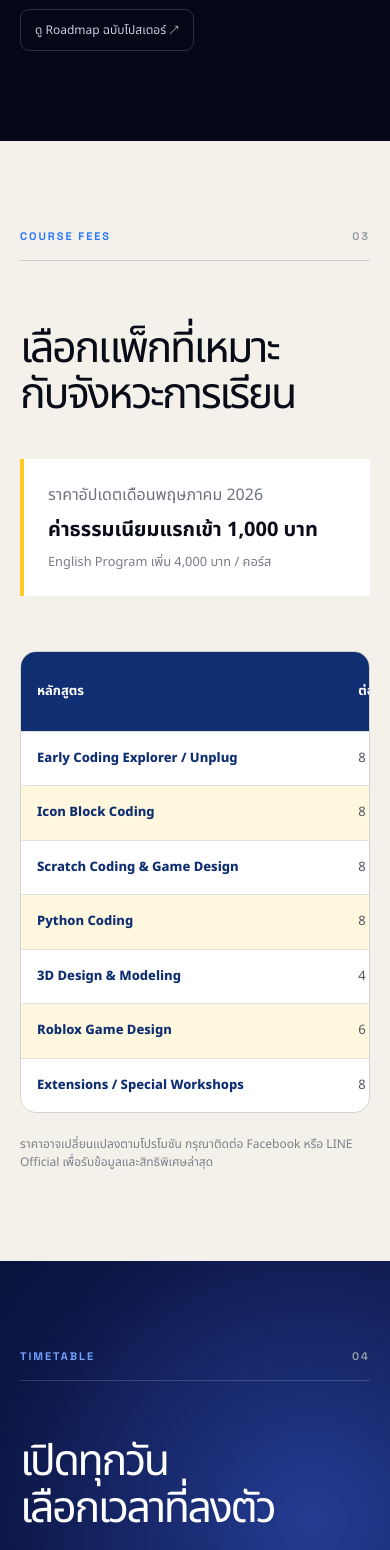
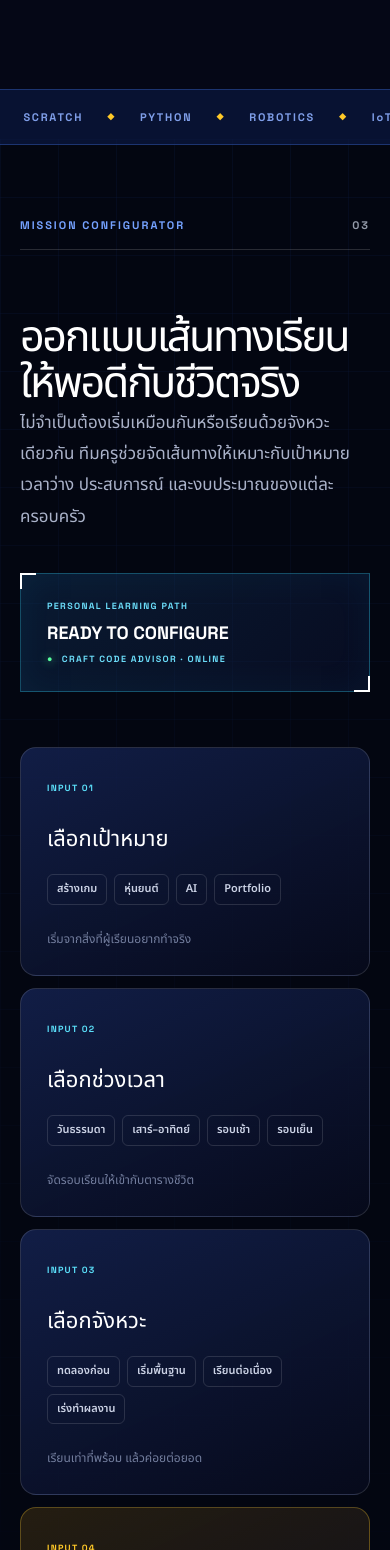
Before and after one commit to art19april/craft-code-robotic, a Next.js app: page / in a window 390 px wide. Shown: the part 5238-6788 px from the top of the page. Built offline with nearby package versions, Linux system fonts and the light colour scheme.

Commit message:
Replace pricing with flexible technology learning experience

```diff
--- a/app/globals.css
+++ b/app/globals.css
@@ -143,6 +143,36 @@ button, summary { font: inherit; }
 .fee-table tr:nth-child(even) td { background: #fff8df; }
 .fee-note { margin: 22px 0 0; color: #7b808b; font-size: 12px; }
 
+.flex-section { position: relative; overflow: hidden; padding: 0 max(6vw,32px) 120px; background: #030611; }
+.flex-section::before { content: ""; position: absolute; inset: 50px 0 0; opacity: .16; background-image: linear-gradient(rgba(54,113,255,.35) 1px,transparent 1px),linear-gradient(90deg,rgba(54,113,255,.35) 1px,transparent 1px); background-size: 58px 58px; mask-image: linear-gradient(to bottom,#000,transparent 82%); }
+.tech-ticker { position: relative; z-index: 1; width: calc(100% + 12vw); margin: 0 -6vw 100px; padding: 20px 6vw; display: flex; align-items: center; justify-content: space-between; gap: 24px; overflow: hidden; border-top: 1px solid rgba(74,131,255,.3); border-bottom: 1px solid rgba(74,131,255,.3); background: rgba(12,25,68,.65); color: #7f9ee8; font: 650 11px var(--font-display),sans-serif; letter-spacing: .16em; white-space: nowrap; }
+.tech-ticker i { color: var(--gold); font-style: normal; font-size: 7px; }
+.flex-section > .section-kicker,.flex-head,.config-grid,.config-output { position: relative; z-index: 1; }
+.flex-head { display: grid; grid-template-columns: 1.2fr .8fr; gap: 10vw; align-items: end; margin: 65px 0 55px; }
+.flex-head h2,.lab-head h2 { margin: 0; font-size: clamp(42px,5.2vw,78px); line-height: 1.08; letter-spacing: -.055em; }
+.flex-head p { max-width: 720px; color: #aab2c9; font-size: 17px; line-height: 1.85; }
+.system-status { position: relative; display: grid; gap: 9px; padding: 26px; border: 1px solid rgba(50,222,255,.3); background: linear-gradient(135deg,rgba(21,64,111,.35),rgba(18,26,68,.3)); box-shadow: inset 0 0 35px rgba(31,190,255,.06); }
+.system-status::before,.system-status::after { content: ""; position: absolute; width: 16px; height: 16px; border-color: #42d9ff; }
+.system-status::before { top: -1px; left: -1px; border-top: 2px solid; border-left: 2px solid; }.system-status::after { right: -1px; bottom: -1px; border-right: 2px solid; border-bottom: 2px solid; }
+.system-status span,.system-status small { color: #6bdcf8; font: 650 9px var(--font-display),sans-serif; letter-spacing: .15em; }.system-status strong { color: #fff; font: 700 18px var(--font-display),sans-serif; }.system-status small::before { content: "●"; margin-right: 8px; color: #58ff9f; text-shadow: 0 0 10px #58ff9f; }
+.config-grid { display: grid; grid-template-columns: repeat(4,1fr); gap: 12px; }
+.config-grid article { min-height: 285px; padding: 26px; border: 1px solid rgba(255,255,255,.13); border-radius: 16px; background: linear-gradient(155deg,rgba(22,36,85,.78),rgba(7,11,28,.88)); transition: transform .25s,border-color .25s; }
+.config-grid article:hover { transform: translateY(-5px); border-color: rgba(66,217,255,.52); }
+.config-grid article > span { color: #5bdff9; font: 700 9px var(--font-display),sans-serif; letter-spacing: .14em; }
+.config-grid h3 { margin: 25px 0 18px; font-size: 22px; }.config-grid article > div { display: flex; flex-wrap: wrap; gap: 7px; }
+.config-grid b { padding: 6px 9px; border: 1px solid rgba(255,255,255,.13); border-radius: 6px; color: #cbd2e5; font-size: 11px; font-weight: 550; }.config-grid p { margin-top: 24px; color: #737e9e; font-size: 12px; line-height: 1.7; }
+.config-grid .budget-card { border-color: rgba(255,201,40,.3); background: linear-gradient(155deg,rgba(93,68,17,.38),rgba(12,14,30,.88)); }.budget-card > span { color: var(--gold) !important; }.budget-card b { border-color: rgba(255,201,40,.25); }
+.config-output { display: grid; grid-template-columns: auto 1fr auto; gap: 22px; align-items: center; margin-top: 18px; padding: 22px; border: 1px solid rgba(95,139,255,.32); border-radius: 16px; background: rgba(12,23,62,.72); box-shadow: 0 22px 70px rgba(12,56,180,.15); }
+.output-orb { width: 58px; height: 58px; display: grid; place-items: center; border: 1px solid #4d8aff; border-radius: 50%; color: #8bb5ff; background: radial-gradient(circle,rgba(67,139,255,.3),transparent 68%); box-shadow: 0 0 25px rgba(55,129,255,.28); font: 700 14px var(--font-display),sans-serif; }
+.config-output div:nth-child(2) > span { color: #7698eb; font: 700 8px var(--font-display),sans-serif; letter-spacing: .18em; }.config-output h3 { margin: 5px 0; font: 700 20px var(--font-display),sans-serif; }.config-output p { margin: 0; color: #7f89a7; font-size: 12px; }
+
+.lab-section { padding: 120px max(6vw,32px); background: #f3f1e9; color: #090b18; }
+.lab-head { display: grid; grid-template-columns: 1.2fr .8fr; gap: 10vw; align-items: end; margin: 65px 0 55px; }.lab-head > p { color: #656b78; font-size: 17px; line-height: 1.85; }
+.lab-grid { display: grid; grid-template-columns: repeat(3,1fr); gap: 14px; }
+.lab-grid article { position: relative; min-height: 320px; padding: 30px; overflow: hidden; border: 1px solid #d2d3d7; border-radius: 16px; background: #fff; }
+.lab-grid article::after { content: ""; position: absolute; width: 240px; height: 240px; right: -120px; bottom: -120px; border: 1px solid rgba(29,94,255,.25); border-radius: 50%; box-shadow: 0 0 0 25px rgba(29,94,255,.035),0 0 0 50px rgba(29,94,255,.025); }
+.lab-code { color: #2467ff; font: 700 10px var(--font-display),sans-serif; letter-spacing: .16em; }.lab-grid h3 { margin: 70px 0 18px; font: 700 26px/1 var(--font-display),sans-serif; letter-spacing: -.035em; }.lab-grid p { max-width: 340px; color: #686e7b; line-height: 1.7; }.lab-grid article > span { position: absolute; left: 30px; bottom: 28px; color: #7e8592; font: 650 9px var(--font-display),sans-serif; letter-spacing: .13em; }
+
 .schedule-section { display: grid; grid-template-columns: 1fr .8fr; gap: 8vw; align-items: center; padding: 120px max(6vw,32px); background: radial-gradient(circle at 80% 20%,#243c93 0,#0c1645 30%,#050716 70%); }
 .schedule-copy h2 { margin: 58px 0 32px; }.schedule-copy > p { max-width: 650px; color: #aab1c8; line-height: 1.8; }
 .open-hours { display: grid; grid-template-columns: repeat(2,1fr); gap: 10px; margin: 0 0 26px; }
@@ -232,7 +262,7 @@ footer { position: relative; display: grid; grid-template-columns: 1fr 1fr auto;
   .hero-copy { max-width: 850px; }
   .hero-visual { justify-self: center; width: min(78vw, 620px); }
   .portal-frame img { aspect-ratio: 5/4; }
-  .manifesto-grid, .program-intro, .experience-head, .team-head, .fees-head, .schedule-section { grid-template-columns: 1fr; gap: 40px; }
+  .manifesto-grid, .program-intro, .experience-head, .team-head, .fees-head, .schedule-section, .flex-head, .lab-head { grid-template-columns: 1fr; gap: 40px; }
   .outcome-grid { grid-template-columns: repeat(2, 1fr); }
   .outcome-grid article:nth-child(2) { border-right: 0; }
   .program-card { grid-template-columns: 50px 1fr 1fr 48px; }
@@ -240,6 +270,7 @@ footer { position: relative; display: grid; grid-template-columns: 1fr 1fr auto;
   .achievement-image { min-height: 540px; }
   .team-layout { grid-template-columns: 1fr; }
   .staff-poster { max-width: 620px; margin: 30px auto 0; }
+  .config-grid { grid-template-columns: repeat(2,1fr); }.lab-grid { grid-template-columns: 1fr; }.lab-grid article { min-height: 260px; }.lab-grid h3 { margin-top: 48px; }
 }
 
 @media (max-width: 700px) {
@@ -260,9 +291,10 @@ footer { position: relative; display: grid; grid-template-columns: 1fr 1fr auto;
   .floating-card { min-width: 150px; padding: 12px; }
   .card-top { left: -4%; top: 10%; }
   .card-bottom { right: -3%; bottom: 10%; }
-  .manifesto, .program-section, .experience-section, .team-section, .faq-section, .fees-section, .schedule-section { padding: 90px 20px; }
+  .manifesto, .program-section, .experience-section, .team-section, .faq-section, .fees-section, .schedule-section, .lab-section { padding: 90px 20px; }
+  .flex-section { padding: 0 20px 90px; }
   .manifesto-grid { margin: 48px 0 55px; }
-  .manifesto h2, .program-intro h2, .experience-head h2, .achievement-copy h2, .team-head h2, .faq-layout h2, .fees-head h2, .schedule-copy h2 { font-size: 43px; }
+  .manifesto h2, .program-intro h2, .experience-head h2, .achievement-copy h2, .team-head h2, .faq-layout h2, .fees-head h2, .schedule-copy h2, .flex-head h2, .lab-head h2 { font-size: 43px; }
   .outcome-grid { grid-template-columns: 1fr; }
   .outcome-grid article, .outcome-grid article:first-child { border-right: 0; border-bottom: 1px solid #cfd1d6; padding: 26px 0; }
   .outcome-grid h3 { margin-top: 20px; }
@@ -274,6 +306,7 @@ footer { position: relative; display: grid; grid-template-columns: 1fr 1fr auto;
   .course-note { margin-left: 48px; }
   .track-grid { grid-template-columns: 1fr; margin-top: 48px; }.track-card { padding: 24px 20px; }.track-card > p { min-height: 0; }
   .open-hours { grid-template-columns: 1fr; }.schedule-poster img { max-height: 560px; }
+  .tech-ticker { margin: 0 -20px 75px; width: calc(100% + 40px); justify-content: flex-start; overflow: auto; }.config-grid { grid-template-columns: 1fr; }.config-grid article { min-height: 0; }.config-output { grid-template-columns: auto 1fr; }.config-output > a { grid-column: 1/-1; }.lab-grid article { min-height: 280px; }
   .photo-grid { display: flex; flex-direction: column; }
   .photo-grid figure { height: 300px; }
   .photo-grid .photo-large { height: 400px; }
--- a/app/page.tsx
+++ b/app/page.tsx
@@ -43,16 +43,6 @@ const tracks = [
   },
 ];
 
-const fees = [
-  ["Early Coding Explorer / Unplug", "8 ครั้ง · 1 ชม.", "17,900", "–", "–"],
-  ["Icon Block Coding", "8 ครั้ง · 1.5 ชม.", "14,900", "28,310", "40,230"],
-  ["Scratch Coding & Game Design", "8 ครั้ง · 2 ชม.", "17,900", "34,010", "48,330"],
-  ["Python Coding", "8 ครั้ง · 2 ชม.", "18,900", "35,910", "51,030"],
-  ["3D Design & Modeling", "4 ครั้ง · 2 ชม.", "19,900", "37,810", "–"],
-  ["Roblox Game Design", "6 ครั้ง · 2 ชม.", "16,900", "32,110", "45,630"],
-  ["Extensions / Special Workshops", "8 ครั้ง · 3 ชม.", "27,900", "53,010", "–"],
-];
-
 const staff = [
   ["T. ART", "เดชชาติ เจิมประไพ", "Director"],
   ["T. PIM", "อาทิชา เจิมประไพ", "Asst. Director"],
@@ -80,7 +70,7 @@ export default function Home() {
         </a>
         <div className="nav-links">
           <a href="#programs">Roadmap</a>
-          <a href="#fees">ค่าเรียน</a>
+          <a href="#flexible">รูปแบบเรียน</a>
           <a href="#schedule">เวลาเรียน</a>
           <a href="#team">ทีมครู</a>
         </div>
@@ -88,7 +78,7 @@ export default function Home() {
         <details className="mobile-menu">
           <summary aria-label="เปิดเมนู">เมนู</summary>
           <div>
-            <a href="#programs">Roadmap</a><a href="#fees">ค่าเรียน</a><a href="#schedule">เวลาเรียน</a><a href="#team">ทีมครู</a>
+            <a href="#programs">Roadmap</a><a href="#flexible">รูปแบบเรียน</a><a href="#schedule">เวลาเรียน</a><a href="#team">ทีมครู</a>
             <a href={LINE_URL} target="_blank" rel="noreferrer">ทดลองเรียนฟรี ↗</a>
           </div>
         </details>
@@ -141,26 +131,39 @@ export default function Home() {
             </article>
           ))}
         </div>
-        <div className="roadmap-actions">
-          <a href="/updates/curriculum-overview.jpg" target="_blank">ดู Curriculum Overview ↗</a>
-          <a href="/updates/roadmap-and-fees.jpg" target="_blank">ดู Roadmap ฉบับโปสเตอร์ ↗</a>
+        <div className="roadmap-actions"><a href="/updates/curriculum-overview.jpg" target="_blank">ดู Curriculum Overview ↗</a><a href="/updates/free-trial-standee.jpg" target="_blank">ดูภาพรวมสถาบัน ↗</a></div>
+      </section>
+
+      <section className="flex-section" id="flexible">
+        <div className="tech-ticker" aria-label="เทคโนโลยีที่ใช้ในหลักสูตร"><span>SCRATCH</span><i>◆</i><span>PYTHON</span><i>◆</i><span>ROBOTICS</span><i>◆</i><span>IoT</span><i>◆</i><span>GENERATIVE AI</span><i>◆</i><span>CYBERSECURITY</span><i>◆</i><span>3D DESIGN</span></div>
+        <div className="section-kicker light">MISSION CONFIGURATOR <span>03</span></div>
+        <div className="flex-head"><div><h2>ออกแบบเส้นทางเรียน<br />ให้พอดีกับชีวิตจริง</h2><p>ไม่จำเป็นต้องเริ่มเหมือนกันหรือเรียนด้วยจังหวะเดียวกัน ทีมครูช่วยจัดเส้นทางให้เหมาะกับเป้าหมาย เวลาว่าง ประสบการณ์ และงบประมาณของแต่ละครอบครัว</p></div><div className="system-status"><span>PERSONAL LEARNING PATH</span><strong>READY TO CONFIGURE</strong><small>CRAFT CODE ADVISOR · ONLINE</small></div></div>
+        <div className="config-grid">
+          <article><span>INPUT 01</span><h3>เลือกเป้าหมาย</h3><div><b>สร้างเกม</b><b>หุ่นยนต์</b><b>AI</b><b>Portfolio</b></div><p>เริ่มจากสิ่งที่ผู้เรียนอยากทำจริง</p></article>
+          <article><span>INPUT 02</span><h3>เลือกช่วงเวลา</h3><div><b>วันธรรมดา</b><b>เสาร์–อาทิตย์</b><b>รอบเช้า</b><b>รอบเย็น</b></div><p>จัดรอบเรียนให้เข้ากับตารางชีวิต</p></article>
+          <article><span>INPUT 03</span><h3>เลือกจังหวะ</h3><div><b>ทดลองก่อน</b><b>เริ่มพื้นฐาน</b><b>เรียนต่อเนื่อง</b><b>เร่งทำผลงาน</b></div><p>เรียนเท่าที่พร้อม แล้วค่อยต่อยอด</p></article>
+          <article className="budget-card"><span>INPUT 04</span><h3>วางแผนตามงบ</h3><div><b>แผนยืดหยุ่น</b><b>เลือกจำนวน Level</b></div><p>ให้ทีมช่วยออกแบบทางเลือกที่คุ้มค่า โดยไม่ต้องลดเป้าหมายของผู้เรียน</p></article>
+        </div>
+        <div className="config-output"><div className="output-orb">AI</div><div><span>OUTPUT</span><h3>YOUR PERSONAL MISSION MAP</h3><p>รับคำแนะนำหลักสูตรและรอบเรียนที่เหมาะกับคุณโดยไม่มีค่าใช้จ่าย</p></div><a className="primary-button" href={LINE_URL} target="_blank" rel="noreferrer">ให้ทีมช่วยวางแผน <span>↗</span></a></div>
+      </section>
+
+      <section className="lab-section">
+        <div className="section-kicker">TECHNOLOGY LABS <span>04</span></div>
+        <div className="lab-head"><h2>ไม่ได้เรียนแค่ Tool<br />แต่เรียนวิธีคิดแบบ Creator</h2><p>เทคโนโลยีเปลี่ยนได้ทุกปี เราจึงเน้นพื้นฐานที่ใช้ได้ตลอดชีวิต พร้อมเปิดพื้นที่ให้ทดลองเครื่องมือและเทคโนโลยีปัจจุบันผ่านโปรเจกต์จริง</p></div>
+        <div className="lab-grid">
+          <article><div className="lab-code">LAB_A</div><h3>ROBOTICS SYSTEMS</h3><p>กลไก มอเตอร์ เซ็นเซอร์ Microcontroller และ IoT</p><span>BUILD / CONNECT / AUTOMATE</span></article>
+          <article><div className="lab-code">LAB_B</div><h3>CREATIVE COMPUTING</h3><p>Scratch, Python, Roblox Studio และ 3D Modeling</p><span>CODE / DESIGN / PLAY</span></article>
+          <article><div className="lab-code">LAB_C</div><h3>AI & DIGITAL FUTURE</h3><p>LLMs, Prompting, Generative Media, Workflow และ Cybersecurity</p><span>CREATE / THINK / LEAD</span></article>
         </div>
       </section>
 
-      <section className="fees-section" id="fees">
-        <div className="section-kicker">COURSE FEES <span>03</span></div>
-        <div className="fees-head"><h2>เลือกแพ็กที่เหมาะ<br />กับจังหวะการเรียน</h2><div><p>ราคาอัปเดตเดือนพฤษภาคม 2026</p><strong>ค่าธรรมเนียมแรกเข้า 1,000 บาท</strong><small>English Program เพิ่ม 4,000 บาท / คอร์ส</small></div></div>
-        <div className="fee-table-wrap"><table className="fee-table"><thead><tr><th>หลักสูตร</th><th>ต่อ Level</th><th>Pack S<br/><small>2 Levels</small></th><th>Pack M<br/><small>4 Levels · ลด 5%</small></th><th>Pack L<br/><small>6 Levels · ลด 10%</small></th></tr></thead><tbody>{fees.map(row => <tr key={row[0]}>{row.map((cell,i) => <td key={i}>{i > 1 && cell !== "–" ? `฿${cell}` : cell}</td>)}</tr>)}</tbody></table></div>
-        <p className="fee-note">ราคาอาจเปลี่ยนแปลงตามโปรโมชัน กรุณาติดต่อ Facebook หรือ LINE Official เพื่อรับข้อมูลและสิทธิพิเศษล่าสุด</p>
-      </section>
-
       <section className="schedule-section" id="schedule">
-        <div className="schedule-copy"><div className="section-kicker light">TIMETABLE <span>04</span></div><h2>เปิดทุกวัน<br />เลือกเวลาที่ลงตัว</h2><div className="open-hours"><div><span>MON–FRI</span><strong>09:00–18:30</strong></div><div><span>SAT–SUN</span><strong>10:00–18:00</strong></div></div><p>ช่วงเวลาเรียนมาตรฐานเริ่มตั้งแต่ 10:00 น. มีรอบเช้า บ่าย และเย็น โดยที่นั่งและวิชาที่เปิดในแต่ละรอบอาจเปลี่ยนแปลง</p><a className="primary-button" href={LINE_URL} target="_blank" rel="noreferrer">เช็กที่นั่งกับทีมงาน <span>↗</span></a></div>
+        <div className="schedule-copy"><div className="section-kicker light">TIMETABLE <span>05</span></div><h2>เปิดทุกวัน<br />เลือกเวลาที่ลงตัว</h2><div className="open-hours"><div><span>MON–FRI</span><strong>09:00–18:30</strong></div><div><span>SAT–SUN</span><strong>10:00–18:00</strong></div></div><p>ช่วงเวลาเรียนมาตรฐานเริ่มตั้งแต่ 10:00 น. มีรอบเช้า บ่าย และเย็น โดยที่นั่งและวิชาที่เปิดในแต่ละรอบอาจเปลี่ยนแปลง</p><a className="primary-button" href={LINE_URL} target="_blank" rel="noreferrer">เช็กที่นั่งกับทีมงาน <span>↗</span></a></div>
         <a className="schedule-poster" href="/updates/timetable.jpg" target="_blank"><img src="/updates/timetable.jpg" alt="ตารางเวลาเรียน Craft Code เดือนพฤษภาคม 2026" /><span>เปิดตารางฉบับเต็ม ↗</span></a>
       </section>
 
       <section className="experience-section">
-        <div className="section-kicker">LEARNING EXPERIENCE <span>05</span></div>
+        <div className="section-kicker">LEARNING EXPERIENCE <span>06</span></div>
         <div className="experience-head"><h2>ห้องเรียนที่ออกแบบ<br />ให้ไอเดียทะยานได้</h2><p>พื้นที่ปลอดภัย สนุก และเต็มไปด้วยอุปกรณ์ที่ชวนให้น้องอยากลอง ครูดูแลใกล้ชิดแบบโค้ช ให้คำแนะนำโดยไม่แย่งความภูมิใจในการค้นพบ</p></div>
         <div className="photo-grid"><figure className="photo-large"><img src="/images/coding-class.jpeg" alt="ครู Craft Code ดูแลนักเรียนในคลาส Coding" /><figcaption>SMALL CLASS · CLOSE COACHING</figcaption></figure><figure><img src="/images/cassiope-room.jpeg" alt="ห้องเรียน Cassiope ของ Craft Code" /><figcaption>ROBOTICS LAB</figcaption></figure><figure><img src="/images/stella-room.jpeg" alt="ห้องเรียน Stella ของ Craft Code" /><figcaption>CREATIVE PLAY SPACE</figcaption></figure></div>
       </section>
```
Also changed, not shown: public/updates/roadmap-and-fees.jpg (deleted).
